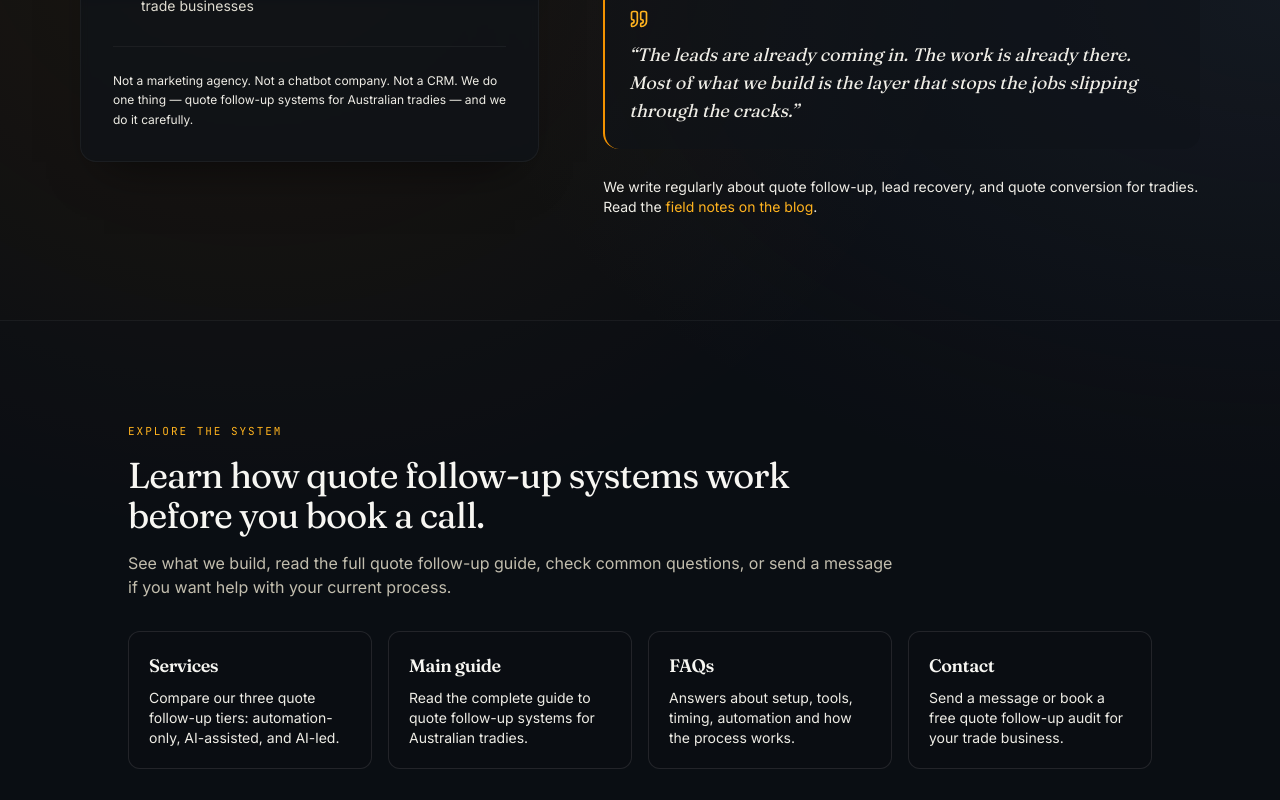
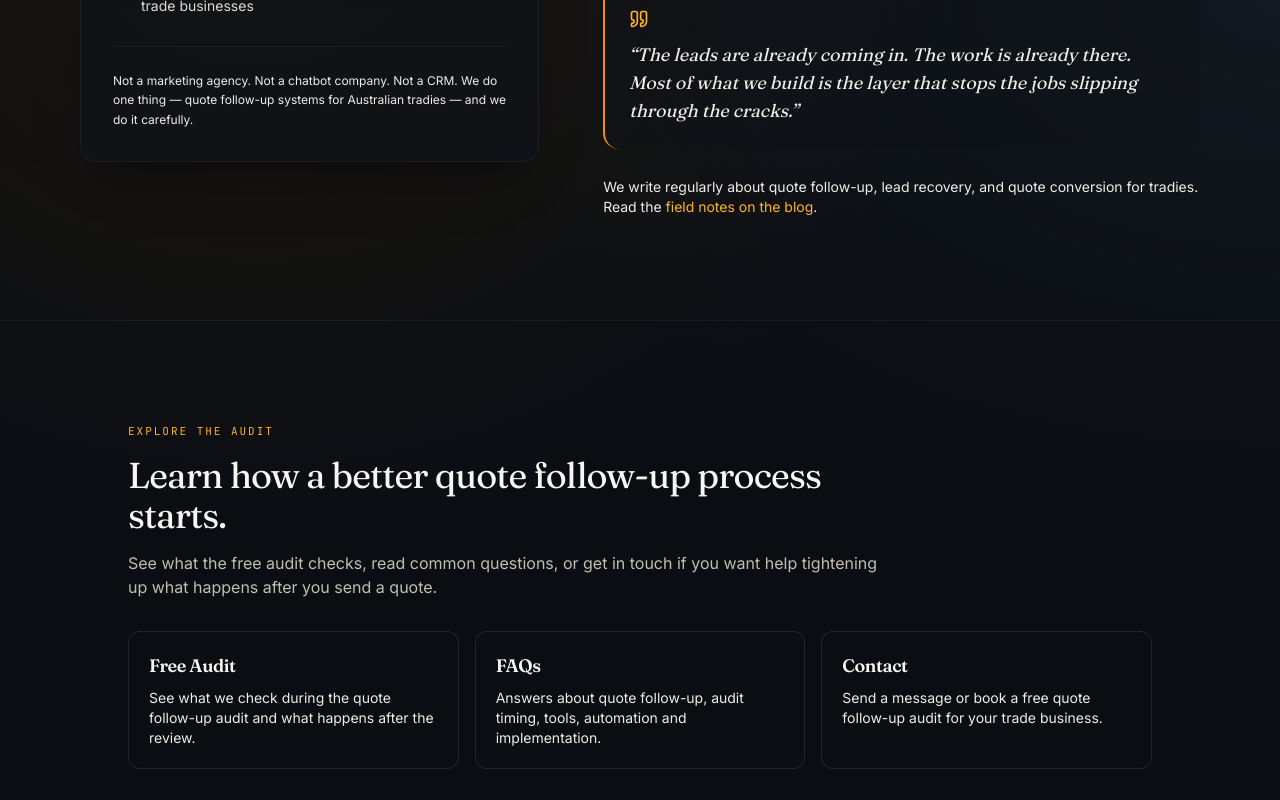
Before and after one commit to rickybourke73-sudo/tradie-systems-co, a Next.js app: page / in a window 1280 px wide. Shown: the part 11200-12000 px from the top of the page. Built offline with nearby package versions, Linux system fonts and the light colour scheme; no server answers.

Commit message:
Make homepage SEO audit-first

```diff
--- a/app/page.tsx
+++ b/app/page.tsx
@@ -16,36 +16,29 @@ import { homepageFaqs } from '@/content/faqs';
 import { buildMetadata } from '@/lib/seo';
 
 export const metadata = buildMetadata({
-  title: 'Quote Follow-Up Systems for Australian Tradies',
+  title: 'Free Quote Follow-Up Audit for Australian Tradies',
   description:
-    'Done-for-you automated quote follow-up systems for Australian tradies. We chase every quote, recover cold leads, and improve quote conversion — built around ServiceM8, Tradify, simPRO, AroFlo, Jobber and the tools you already use.',
+    'Book a free quote follow-up audit for your trade business. We review what happens after you send a quote, find where quoted jobs may be slipping through the cracks, and give you a clear plan to fix it.',
   path: '/',
   keywords: [
+    'quote follow-up audit',
+    'free quote follow-up audit',
     'quote follow-up',
     'quote follow-up system',
-    'quote follow-up systems',
-    'automated quote follow-up',
-    'automated quote follow-up systems',
-    'tradie follow-up',
-    'tradie follow-up system',
-    'follow-up automation',
+    'tradie quote follow-up',
+    'follow up after quote',
+    'customer follow-up tradies',
     'quote conversion',
-    'lead follow-up',
-    'lead follow-up systems',
-    'customer follow-up',
-    'customer follow-up automation',
+    'lead follow-up Australia',
     'lead recovery for tradies',
     'cold quote reactivation',
-    'recovering lost quotes',
+    'missed quote follow-up',
     'speed to lead',
-    'automated SMS follow-up',
+    'SMS quote follow-up',
+    'email quote follow-up',
     'quote reminder emails',
-    'missed lead recovery',
-    'booking reminders',
-    'customer reply handling',
     'Australian tradies',
     'Australian trade businesses',
-    'tradie quote conversion',
     'trade business workflow',
     'ServiceM8 follow-up',
     'Tradify follow-up',
@@ -61,37 +54,37 @@ function stripSmartQuotes(s: string) {
 
 const workflowSteps = [
   {
-    name: 'Quote sent, confirmation fires',
-    text: 'The tradie sends the quote the way they always have. The system picks it up and sends a short confirmation SMS to the customer within minutes.'
+    name: 'Review the current quote follow-up process',
+    text: 'The audit starts by mapping what happens after a quote is sent, including who follows up, when they follow up, what messages are used, and where the process relies on memory.'
   },
   {
-    name: 'First follow-up on Day 1–3',
-    text: 'A polite check-in goes out the next morning. If there is no reply, a second message with the quote reattached lands on day three.'
+    name: 'Find where quoted jobs are slipping through',
+    text: 'The audit looks for gaps such as slow follow-up, inconsistent reminders, missed replies, cold quotes, unclear ownership, and trade software that is not being used properly.'
   },
   {
-    name: 'Soft re-engagement on Day 7–14',
-    text: 'Two further touchpoints over the next fortnight. This is where most replies come back — customers who genuinely meant to respond and got busy.'
+    name: 'Separate manual tasks from automation opportunities',
+    text: 'The audit identifies which parts of the follow-up process should stay manual and which parts could be improved with reminders, SMS, email, CRM tasks, or automation.'
   },
   {
-    name: 'Cold quote reactivation on Day 30+',
-    text: 'Quotes that stayed silent move to a longer-term reactivation list. A thoughtful final message recovers jobs that would have been written off.'
+    name: 'Build a practical improvement plan',
+    text: 'The audit produces a clear plan showing what to fix first, what messages to use, what timing to follow, and how to reduce the chance of quoted jobs going cold.'
   },
   {
-    name: 'Reply lands and the tradie takes over',
-    text: 'The second a customer replies, the sequence pauses and the tradie is notified. No accidental chasing, no conversations falling through the cracks.'
+    name: 'Decide whether to implement it yourself or get help',
+    text: 'After the audit, the tradie can implement the recommendations themselves or choose to have Tradie Systems Co build the follow-up system for them.'
   }
 ];
 
 const definitionFaqs = [
   {
-    question: 'What is a tradie quote follow-up system?',
+    question: 'What is a quote follow-up audit for tradies?',
     answer:
-      'A tradie quote follow-up system is an automated sequence of SMS and email messages sent on a schedule after a tradie sends a quote. Its purpose is to keep the customer engaged, answer common questions, and bring the conversation back to a booking before the lead goes cold. For most Australian trade businesses, it replaces ad-hoc "I\'ll call them tomorrow" chasing with a consistent, structured process that runs whether you\'re on site, on the road, or off the tools.'
+      'A quote follow-up audit is a review of what happens after a tradie sends a quote. It looks at follow-up timing, messages, reminders, customer replies, old quotes, and whether the current process depends too much on memory or spare time. The goal is to find where quoted jobs may be slipping through the cracks and give the business a clear plan to fix it.'
   },
   {
-    question: 'How does an automated quote follow-up system work?',
+    question: 'What does a quote follow-up audit check?',
     answer:
-      'When a tradie sends a quote, the follow-up system triggers a sequence of polite, pre-approved messages over the next 14-30 days — typically a confirmation SMS within minutes, a check-in the next day, an email with the quote reattached a few days later, and a final re-engagement message before the quote is parked as cold. The sequence pauses the moment the customer replies, and any reply is routed straight to the tradie. The result is consistent, structured follow-up automation instead of ad-hoc chasing.'
+      'A quote follow-up audit checks whether every quote is followed up, how quickly customers hear back, what SMS or email messages are used, whether replies are missed, whether old quotes can be reactivated, and whether tools like ServiceM8, Tradify, simPRO, AroFlo, Jobber, Gmail or Outlook could support a more consistent process.'
   }
 ];
 
@@ -130,36 +123,26 @@ function HomepageInternalLinks() {
     <Section className="border-y border-white/5 bg-ink-900/30">
       <div className="mx-auto max-w-5xl">
         <div className="mb-4 font-mono text-[11px] uppercase tracking-[0.18em] text-signal-400">
-          Explore the system
+          Explore the audit
         </div>
 
         <h2 className="max-w-3xl font-display text-2xl tracking-tight text-bone-50 sm:text-3xl md:text-4xl">
-          Learn how quote follow-up systems work before you book a call.
+          Learn how a better quote follow-up process starts.
         </h2>
 
         <p className="mt-4 max-w-3xl text-bone-300">
-          See what we build, read the full quote follow-up guide, check common questions, or send a
-          message if you want help with your current process.
+          See what the free audit checks, read common questions, or get in touch if you want help
+          tightening up what happens after you send a quote.
         </p>
 
-        <div className="mt-8 grid gap-4 sm:grid-cols-2 lg:grid-cols-4">
+        <div className="mt-8 grid gap-4 sm:grid-cols-2 lg:grid-cols-3">
           <Link
             href="/services"
             className="rounded-xl border border-white/10 bg-ink-950/40 p-5 transition-all duration-200 hover:border-signal-500/40 hover:bg-ink-900/70"
           >
-            <h3 className="font-display text-lg font-semibold text-bone-50">Services</h3>
+            <h3 className="font-display text-lg font-semibold text-bone-50">Free Audit</h3>
             <p className="mt-2 text-sm text-bone-400">
-              Compare our three quote follow-up tiers: automation-only, AI-assisted, and AI-led.
-            </p>
-          </Link>
-
-          <Link
-            href="/blog/quote-follow-up-system-for-tradies"
-            className="rounded-xl border border-white/10 bg-ink-950/40 p-5 transition-all duration-200 hover:border-signal-500/40 hover:bg-ink-900/70"
-          >
-            <h3 className="font-display text-lg font-semibold text-bone-50">Main guide</h3>
-            <p className="mt-2 text-sm text-bone-400">
-              Read the complete guide to quote follow-up systems for Australian tradies.
+              See what we check during the quote follow-up audit and what happens after the review.
             </p>
           </Link>
 
@@ -169,7 +152,7 @@ function HomepageInternalLinks() {
           >
             <h3 className="font-display text-lg font-semibold text-bone-50">FAQs</h3>
             <p className="mt-2 text-sm text-bone-400">
-              Answers about setup, tools, timing, automation and how the process works.
+              Answers about quote follow-up, audit timing, tools, automation and implementation.
             </p>
           </Link>
 
```
